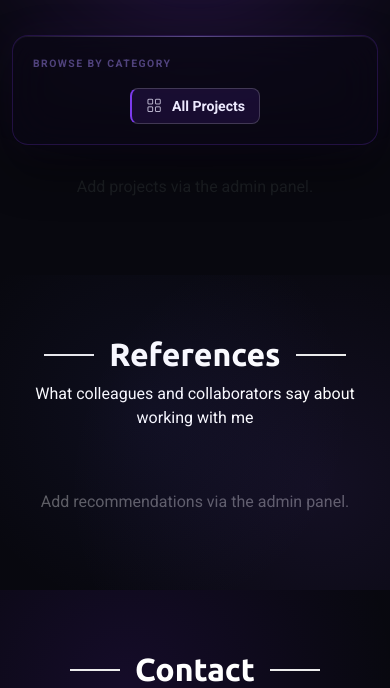
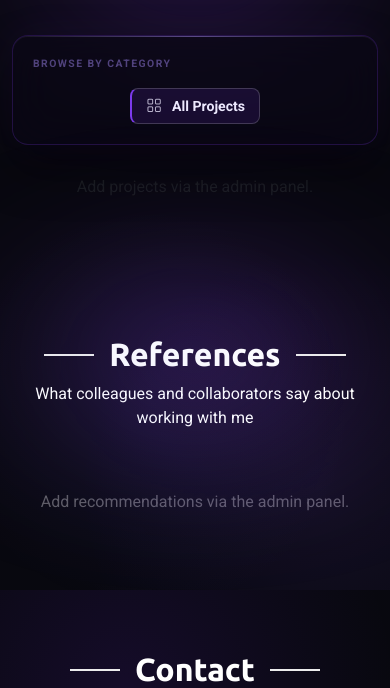
Before and after one commit to egekaanozalp/portfolio-website, a Django app: page / in a window 390 px wide. Shown: the part 2803-3491 px from the top of the page. Run offline with Django 5.2, Linux system fonts and the light colour scheme; data comes from the database, SQL or seed files in the repository; data that the repository does not hold is empty; some libraries are stand-ins or nearby versions.

Commit message:
feat: added ambient orb to references section and fix orb vertical positioning.
- Added ambient orb with AOS fade-in (300ms delay) to the References section matching the skills, resume, and portfolio style.
- Fixed cascade order bug for the desktop centering media query by moving it after all orb base rules so the override correctly takes effect.
- Adjusted portfolio orb top from 1% to 3% and references orb to 7% for better visual alignment with section titles.

```diff
--- a/frontend/assets/css/custom.css
+++ b/frontend/assets/css/custom.css
@@ -1915,7 +1915,7 @@ body,
 .portfolio-orb--1 {
   width: 620px;
   height: 120px;
-  top: 1%;
+  top: 3%;
   left: calc(50% - 310px);
   background: radial-gradient(circle,
     rgba(139, 58, 237, 0.55)  0%,
@@ -1932,16 +1932,6 @@ body,
   filter: blur(80px);
 }
 
-/* On large screens the sections extend behind the 330px sidebar, so 50%
-   of the section is 165px left of the content center. Shift right to compensate. */
-@media (min-width: 1200px) {
-  .skills-orb--1,
-  .resume-orb--1,
-  .portfolio-orb--1 {
-    left: calc(50% - 145px);
-  }
-}
-
 .resume .container {
   position: relative;
   z-index: 1;
@@ -2615,7 +2605,40 @@ body.pd-page {
 
 .recommendations.section {
   position: relative;
-  overflow: hidden;
+  overflow-x: clip;
+  overflow-y: visible;
+}
+
+.recommendations-ambient {
+  position: absolute;
+  inset: 0;
+  pointer-events: none;
+  z-index: 0;
+}
+
+.recommendations-orb {
+  position: absolute;
+  border-radius: 50%;
+}
+
+.recommendations-orb--1 {
+  width: 620px;
+  height: 120px;
+  top: 7%;
+  left: calc(50% - 310px);
+  background: radial-gradient(circle,
+    rgba(139, 58, 237, 0.55)  0%,
+    rgba(139, 58, 237, 0.46) 10%,
+    rgba(139, 58, 237, 0.36) 20%,
+    rgba(139, 58, 237, 0.26) 30%,
+    rgba(139, 58, 237, 0.18) 40%,
+    rgba(139, 58, 237, 0.11) 50%,
+    rgba(139, 58, 237, 0.06) 60%,
+    rgba(139, 58, 237, 0.03) 70%,
+    rgba(139, 58, 237, 0.01) 80%,
+    rgba(139, 58, 237, 0.00) 90%
+  );
+  filter: blur(80px);
 }
 
 /* Ambient pseudo-element glows */
@@ -2641,6 +2664,17 @@ body.pd-page {
   background: radial-gradient(circle, rgba(99, 102, 241, 0.07) 0%, transparent 68%);
   pointer-events: none;
   z-index: 0;
+}
+
+/* On large screens the sections extend behind the 330px sidebar, so 50%
+   of the section is 165px left of the content center. Shift right to compensate. */
+@media (min-width: 1200px) {
+  .skills-orb--1,
+  .resume-orb--1,
+  .portfolio-orb--1,
+  .recommendations-orb--1 {
+    left: calc(50% - 145px);
+  }
 }
 
 /* ── Card ─────────────────────────────────────────────────────── */
--- a/templates/core/index.html
+++ b/templates/core/index.html
@@ -544,6 +544,9 @@
 
     <!-- References Section -->
     <section id="recommendations" class="recommendations section">
+      <div class="recommendations-ambient" aria-hidden="true" data-aos="fade" data-aos-delay="300">
+        <div class="recommendations-orb recommendations-orb--1"></div>
+      </div>
 
       <div class="container section-title" data-aos="fade-up">
         <h2>References</h2>
```
